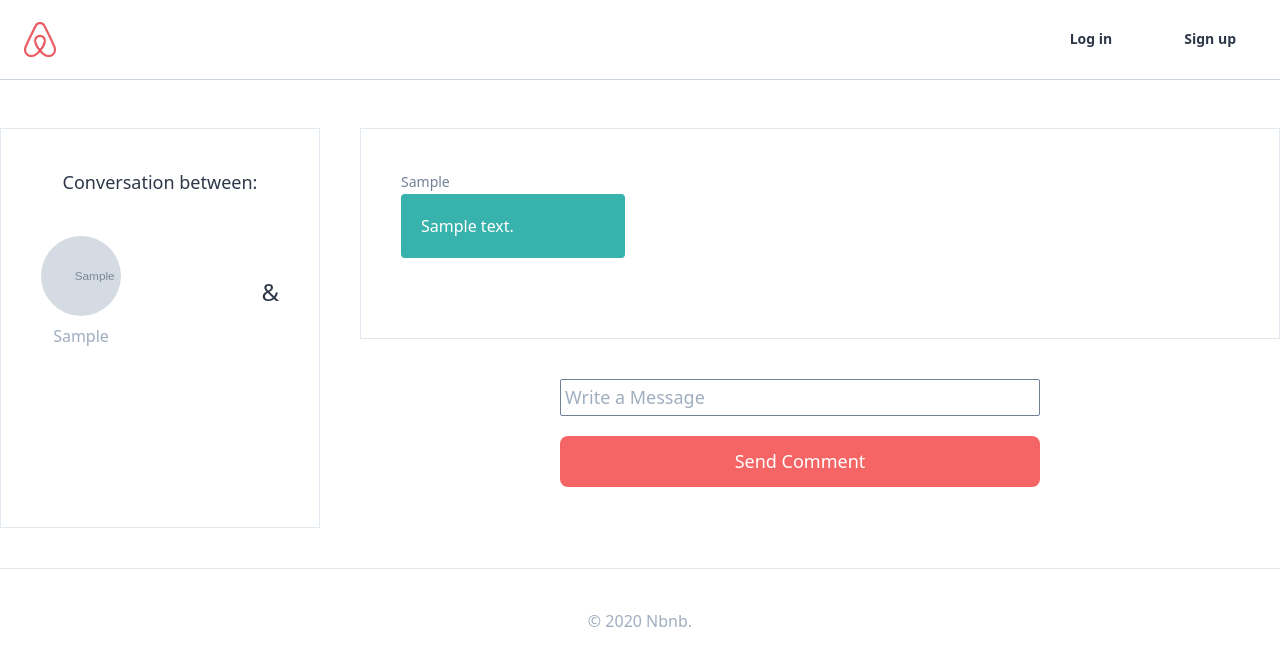
After one commit to kim-hyunjin/airbnb-web-clone, a Django app: page /conversations/1/ in a window 1280 px wide. The commit adds this page. Shown: the top 672 px of the page. Run offline with Django 3.2, Linux system fonts and the light colour scheme; tables that the repository leaves empty hold one stand-in row (values such as "Sample post"); grey boxes marked "Sample" are stand-in pictures; style sheets or scripts are compiled from the project's sources; some libraries are stand-ins or nearby versions.

Commit message:
conversation

```diff
--- a/config/urls.py
+++ b/config/urls.py
@@ -25,6 +25,7 @@ urlpatterns = [
     path("reservations/", include("reservations.urls", namespace="reservations")),
     path("reviews/", include("reviews.urls", namespace="reviews")),
     path("lists/", include("lists.urls", namespace="lists")),
+    path("conversations/", include("conversations.urls", namespace="conversations")),
     path("admin/", admin.site.urls),
 ]
 
--- /dev/null
+++ b/conversations/urls.py
@@ -0,0 +1,9 @@
+from django.urls import path
+from . import views
+
+app_name = "conversations"
+
+urlpatterns = [
+    path("go/<int:a_pk>/<int:b_pk>", views.go_conversation, name="go"),
+    path("<int:pk>/", views.ConversationDetailView.as_view(), name="detail"),
+]
--- a/conversations/views.py
+++ b/conversations/views.py
@@ -1,3 +1,45 @@
-from django.shortcuts import render
+from django.db.models import Q
+from django.http import Http404
+from django.shortcuts import redirect, reverse, render
+from django.views.generic import View
+from users import models as user_models
+from . import models, forms
 
-# Create your views here.
+def go_conversation(request, a_pk, b_pk):
+    user_one = user_models.User.objects.get_or_none(pk=a_pk)
+    user_two = user_models.User.objects.get_or_none(pk=b_pk)
+    if user_one is not None and user_two is not None:
+        try:
+            conversation = models.Conversation.objects.get(
+                Q(participants=user_one) & Q(participants=user_two)
+            )
+        except models.Conversation.DoesNotExist:
+            conversation = models.Conversation.objects.create()
+            conversation.participants.add(user_one, user_two)
+        return redirect(reverse("conversations:detail", kwargs={"pk": conversation.pk}))
+
+
+class ConversationDetailView(View):
+
+    def get(self, *args, **kwargs):
+        pk = kwargs.get("pk")
+        conversation = models.Conversation.objects.get_or_none(pk=pk)
+        if not conversation:
+            raise Http404()
+        return render(
+            self.request,
+            "conversations/conversation_detail.html",
+            {"conversation": conversation},
+        )
+
+    def post(self, *args, **kwargs):
+        message = self.request.POST.get("message", None)
+        pk = kwargs.get("pk")
+        conversation = models.Conversation.objects.get_or_none(pk=pk)
+        if not conversation:
+            raise Http404()
+        if message is not None:
+            models.Message.objects.create(
+                message=message, user=self.request.user, conversation=conversation
+            )
+        return redirect(reverse("conversations:detail", kwargs={"pk": pk}))
--- /dev/null
+++ b/templates/conversations/conversation_detail.html
@@ -0,0 +1,61 @@
+{% extends "base.html" %}
+
+{% block page_title %}
+Conversation
+{% endblock page_title %}
+
+{% block search-bar %}
+{% endblock search-bar %}
+
+{% block content %}
+
+<div class="container mx-auto my-10 mt-32 flex justify-between min-h-50vh">
+
+    <div class="border w-1/4 p-10">
+        <span class="text-center w-full block text-lg font-medium">Conversation between:</span>
+        <div class="flex justify-between mt-10 items-center">
+            {% for user in conversation.participants.all  %}
+            <div class="flex flex-col items-center">
+                {% include "mixins/user_avatar.html" with user=user %}
+                <span class="mt-2 text-gray-500">{{user.first_name}}</span>
+            </div>
+            {% if forloop.first %}
+            <span class="font-medium text-2xl">&</span>
+            {% endif %}
+            {% endfor %}
+        </div>
+    </div>
+    <div class="flex-grow">
+        <div class="border  ml-10 p-10 flex flex-col">
+            {% if conversation.messages.count == 0 %}
+                no messages
+            {% else %}
+                {% for message in conversation.messages.all  %}
+                <div class="mb-10 {% if message.user.pk == user.pk %}
+                                self-end
+                                text-right
+                            {% endif %}">
+                    <span class="text-sm font-medium text-gray-600">{{message.user.first_name}}</span>
+                    <div class="mt-px p-5 w-56 rounded
+                                    {% if message.user.pk != user.pk %}
+                                        bg-teal-500
+                                        text-white
+                                    {% else %}
+                                        bg-gray-300
+                                    {% endif %}
+                                ">
+                        {{message.message}}
+                    </div>
+                </div>
+                {% endfor %}
+            {% endif %}
+        </div>
+        <form class="mt-10 w-1/2 mx-auto" method="POST">
+            {% csrf_token %}
+            <input class="border-box mb-5" name="message" placeholder="Write a Message" required />
+            <button class="btn-link">Send Comment</button>
+        </form>
+    </div>
+
+</div>
+{% endblock content %}
--- a/templates/reservations/detail.html
+++ b/templates/reservations/detail.html
@@ -28,7 +28,7 @@
             </div>
             <div class="ml-5 flex flex-col">
                 <span class="font-medium mb-px">Contact your Airbnb Host</span>
-                <a href="#" class="font-medium text-teal-500">Send a Message</a>
+                <a href="{% url 'conversations:go' reservation.room.host.pk reservation.guest.pk %}" class="font-medium text-teal-500">Send a Message</a>
             </div>
         </div>
 
--- a/users/models.py
+++ b/users/models.py
@@ -6,6 +6,7 @@ from django.db import models
 from django.utils.html import strip_tags
 from django.shortcuts import reverse
 from django.template.loader import render_to_string
+from core import managers as core_managers
 
 
 class User(AbstractUser):
@@ -58,6 +59,7 @@ class User(AbstractUser):
     login_method = models.CharField(
         max_length=50, choices=LOGIN_CHOICES, default=LOGIN_EMAIL
     )
+    objects = core_managers.CustomModelManager()
 
     def get_absolute_url(self):
         return reverse("users:profile", kwargs={"pk": self.pk})
```
Also changed, not shown: conversations/forms.py (added, +8 -0 lines).
